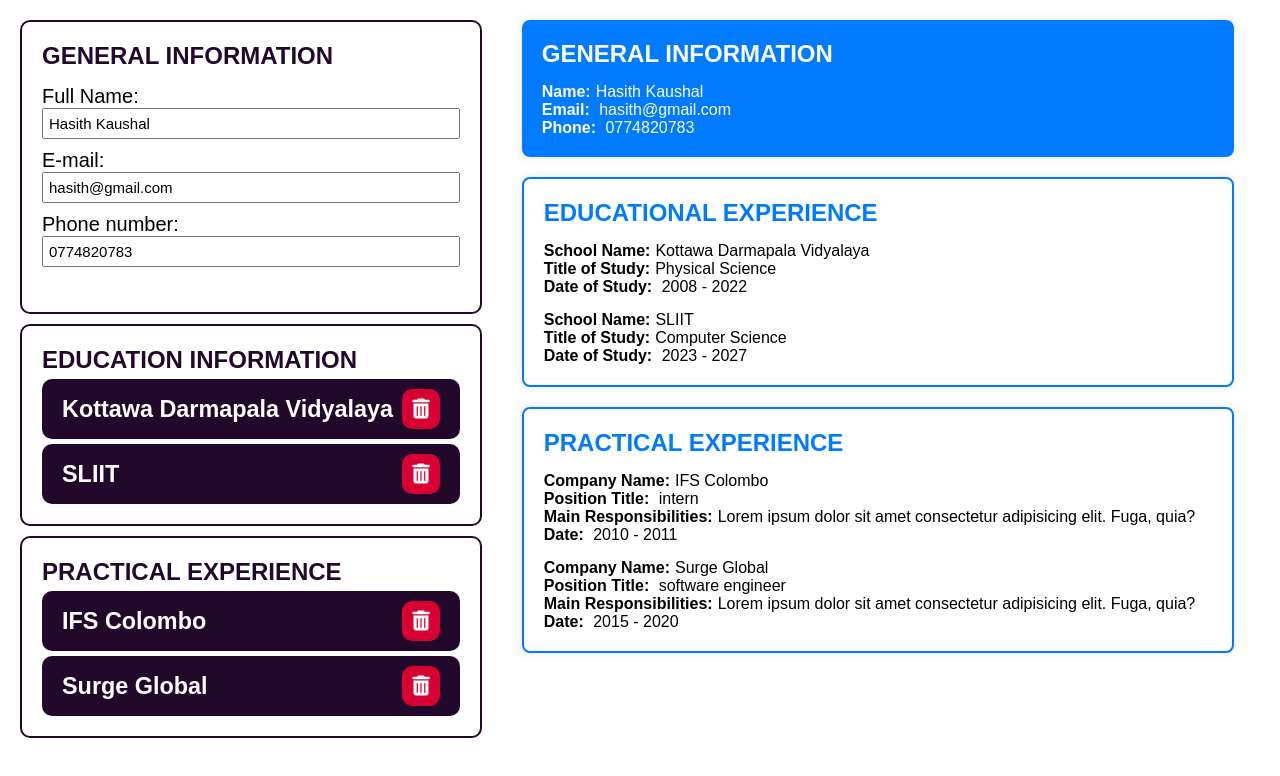
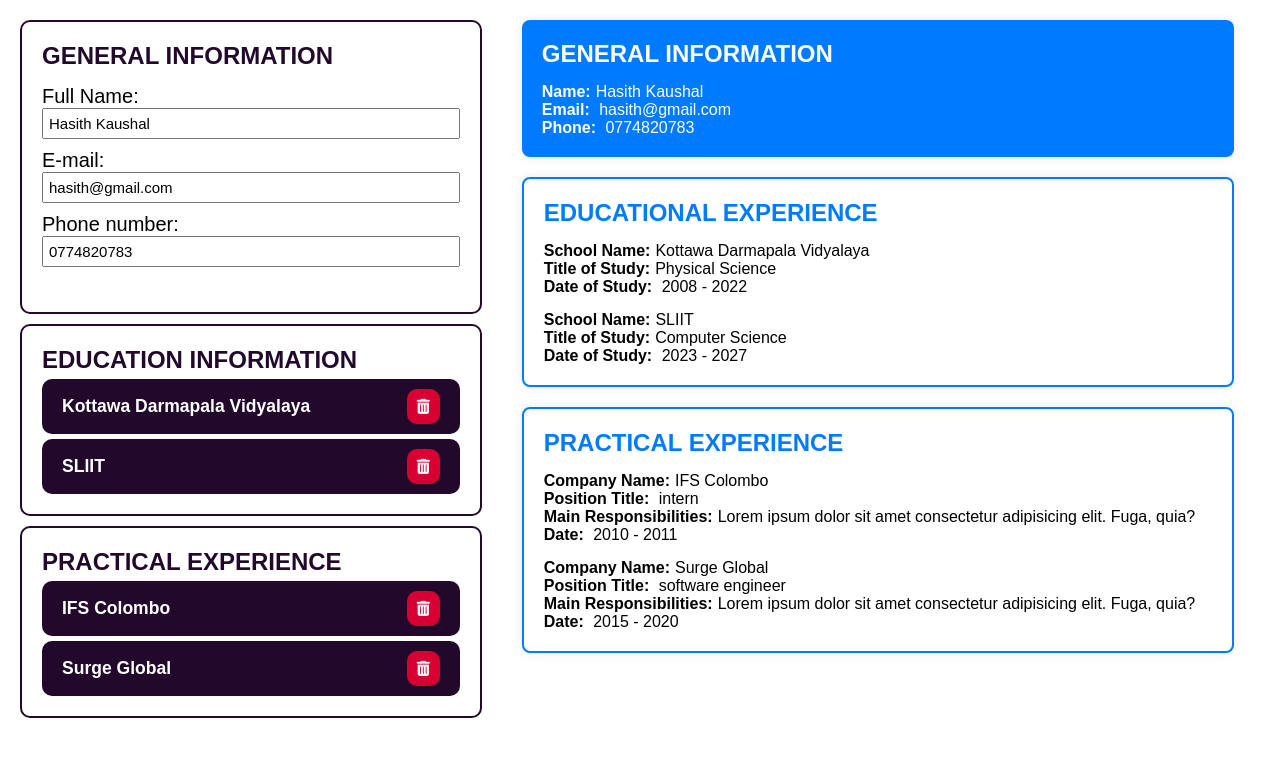
Before and after one commit to hasithkaushal/CV-Generator, a React (Vite) app: page / in a window 1280 px wide. Shown: the top 776 px of the page. Built offline with nearby package versions, Linux system fonts and the light colour scheme.

Commit message:
change list font size

```diff
--- a/src/App.css
+++ b/src/App.css
@@ -75,7 +75,7 @@ body {
   margin-top: 5px;
   border-radius: 10px;
   color: white;
-  font-size: 20px;
+  font-size: 15px;
 }
 .education-list-title i {
   padding: 10px;
@@ -136,7 +136,7 @@ body {
   margin-top: 5px;
   border-radius: 10px;
   color: white;
-  font-size: 20px;
+  font-size: 15px;
 }
 .experience-list-title i {
   padding: 10px;
```
